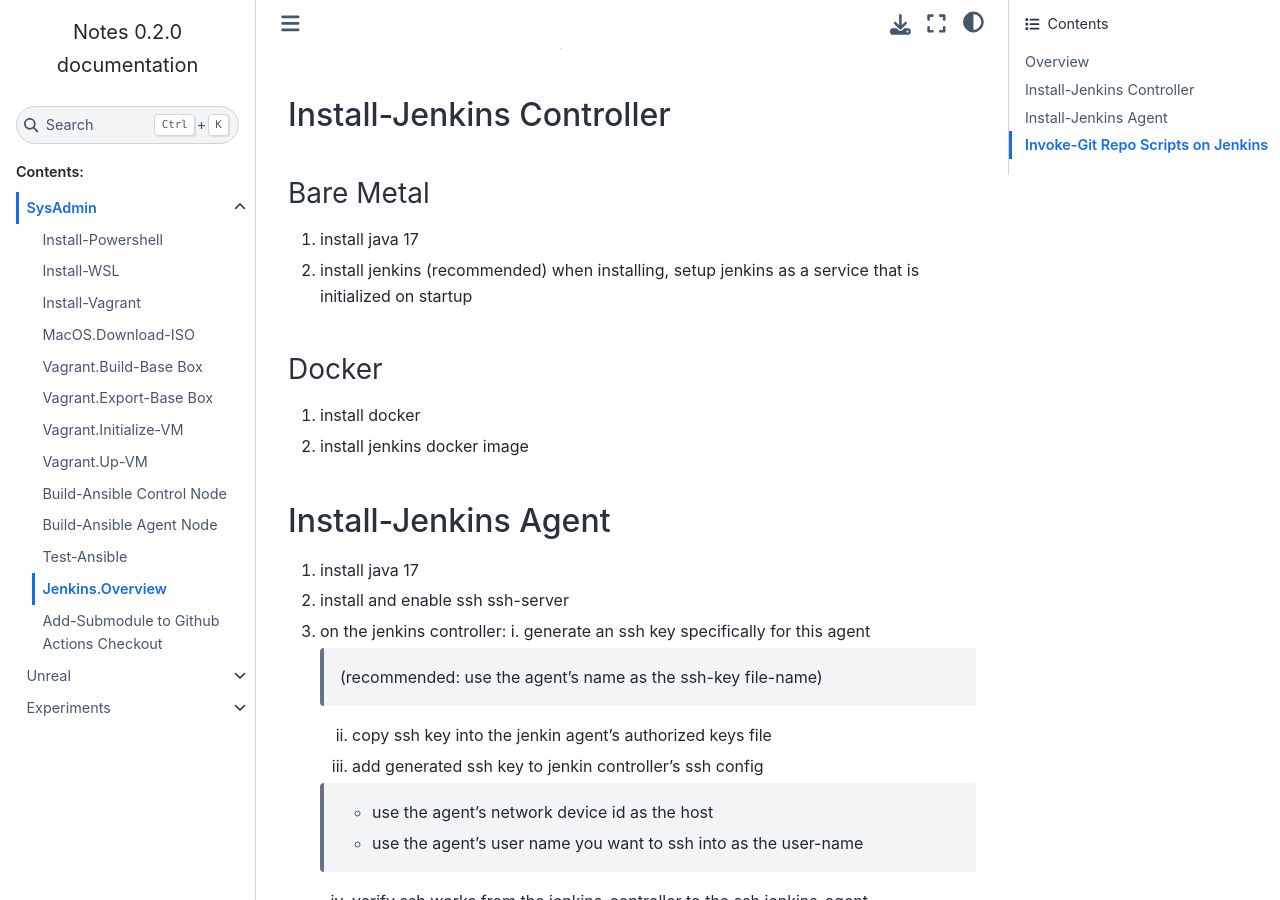
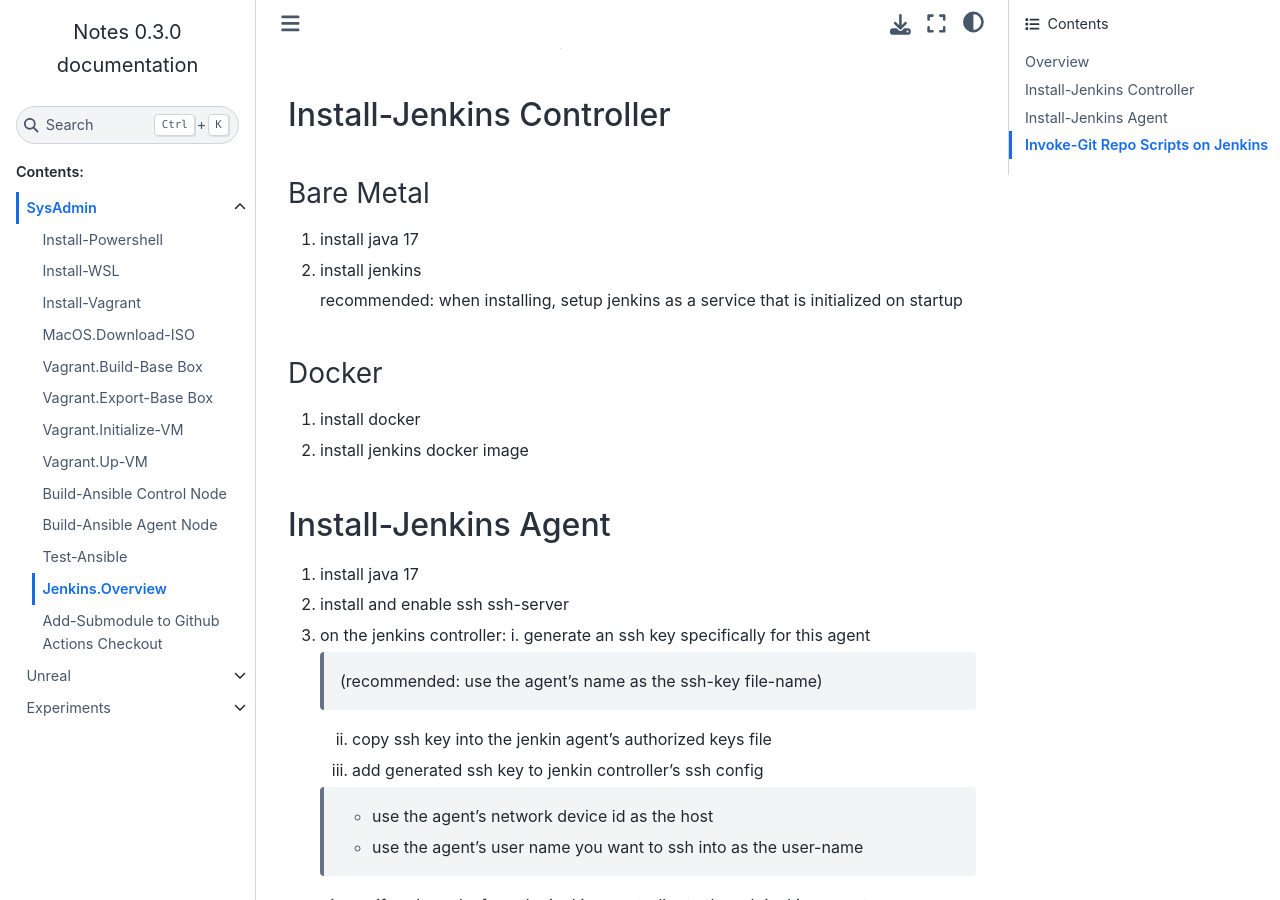
Before and after one commit to Liimurr/notes, a Sphinx documentation site: the page built from doc/src/Jenkins.Index.rst, in a window 1280 px wide and 900 px high, scrolled down 517 px. Built offline with Sphinx 7.4.7 and the Sphinx Book theme 1.1.4, drawn with Linux system fonts in a browser that asks for light colours; pages that are not in the unit, such as notebooks, are missing from menus.

```diff
--- a/doc/conf.py
+++ b/doc/conf.py
@@ -9,7 +9,7 @@
 project = 'Notes'
 copyright = ''
 author = 'Liam Murray'
-release = '0.2.0'
+release = '0.3.0'
 
 
 # -- General configuration ---------------------------------------------------
--- a/doc/src/Jenkins.Index.rst
+++ b/doc/src/Jenkins.Index.rst
@@ -23,7 +23,8 @@ Bare Metal
 ++++++++++
 1. install java 17
 2. install jenkins
-   (recommended) when installing, setup jenkins as a service that is initialized on startup
+
+   recommended: when installing, setup jenkins as a service that is initialized on startup
 
 Docker
 ++++++
```
